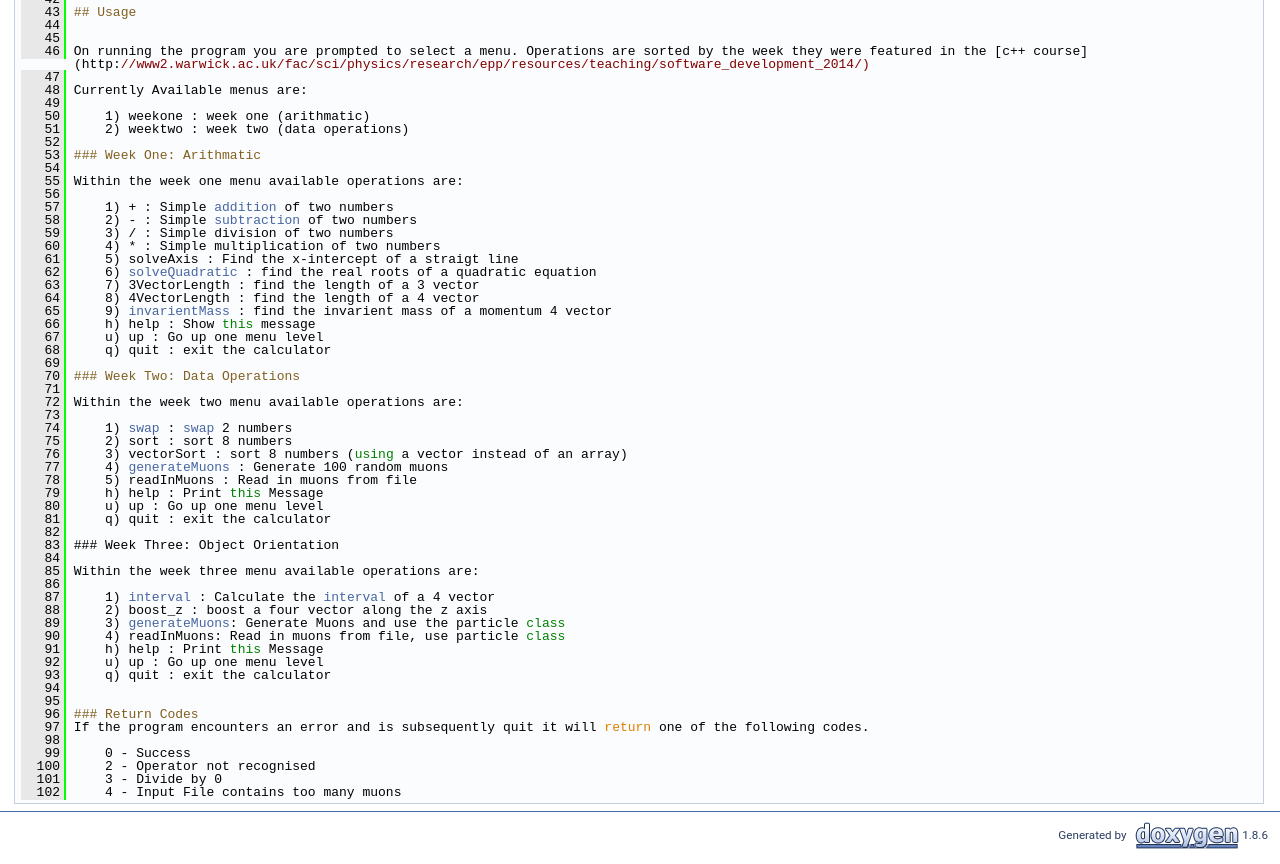
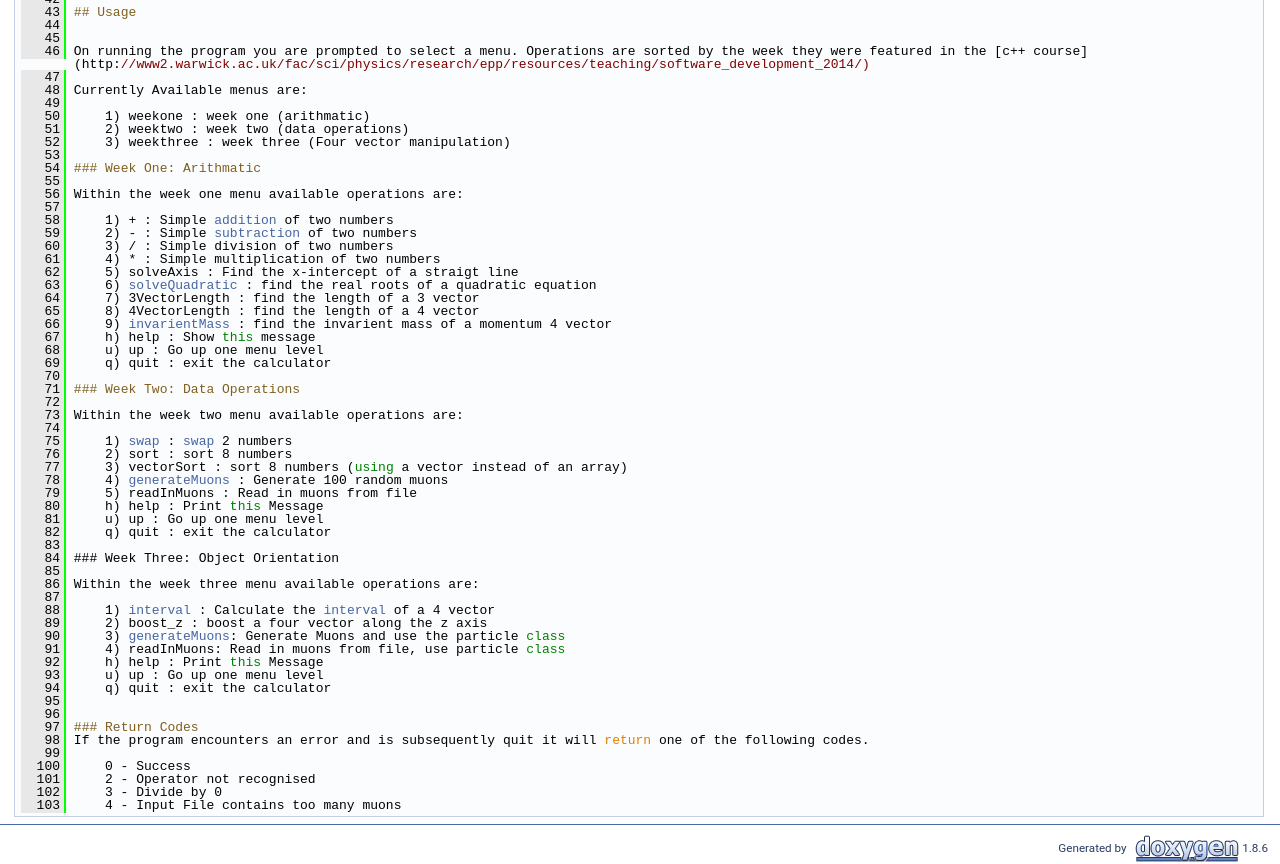
Before and after one commit to rhyseowen/pp6calculator, a plain HTML site: page README_8md_source.html in a window 1280 px wide. Shown: the part 760-1624 px from the top of the page. Drawn offline with nearby package versions, Linux system fonts and the light colour scheme; some packages are replaced by stand-ins of ours.

Commit message:
HOTFIX to readme

```diff
--- a/README_8md_source.html
+++ b/README_8md_source.html
@@ -141,57 +141,58 @@ var searchBox = new SearchBox("searchBox", "search",false,'Search');
 <div class="line"><a name="l00049"></a><span class="lineno">   49</span>&#160;</div>
 <div class="line"><a name="l00050"></a><span class="lineno">   50</span>&#160;    1) weekone : week one (arithmatic)</div>
 <div class="line"><a name="l00051"></a><span class="lineno">   51</span>&#160;    2) weektwo : week two (data operations)</div>
-<div class="line"><a name="l00052"></a><span class="lineno">   52</span>&#160;</div>
-<div class="line"><a name="l00053"></a><span class="lineno">   53</span>&#160;<span class="preprocessor">### Week One: Arithmatic</span></div>
-<div class="line"><a name="l00054"></a><span class="lineno">   54</span>&#160;<span class="preprocessor"></span></div>
-<div class="line"><a name="l00055"></a><span class="lineno">   55</span>&#160;Within the week one menu available operations are:</div>
-<div class="line"><a name="l00056"></a><span class="lineno">   56</span>&#160;</div>
-<div class="line"><a name="l00057"></a><span class="lineno">   57</span>&#160;    1) + : Simple <a class="code" href="PP6Math_8hpp.html#a61319e7836cdee8092b0d52e795bafb5">addition</a> of two numbers</div>
-<div class="line"><a name="l00058"></a><span class="lineno">   58</span>&#160;    2) - : Simple <a class="code" href="PP6Math_8hpp.html#a199c28e78c436d6655be7b7cdd8deaee">subtraction</a> of two numbers</div>
-<div class="line"><a name="l00059"></a><span class="lineno">   59</span>&#160;    3) / : Simple division of two numbers</div>
-<div class="line"><a name="l00060"></a><span class="lineno">   60</span>&#160;    4) * : Simple multiplication of two numbers</div>
-<div class="line"><a name="l00061"></a><span class="lineno">   61</span>&#160;    5) solveAxis : Find the x-intercept of a straigt line</div>
-<div class="line"><a name="l00062"></a><span class="lineno">   62</span>&#160;    6) <a class="code" href="PP6Math_8hpp.html#a1062219fe650f6939a90b2ee4488819e">solveQuadratic</a> : find the real roots of a quadratic equation</div>
-<div class="line"><a name="l00063"></a><span class="lineno">   63</span>&#160;    7) 3VectorLength : find the length of a 3 vector</div>
-<div class="line"><a name="l00064"></a><span class="lineno">   64</span>&#160;    8) 4VectorLength : find the length of a 4 vector</div>
-<div class="line"><a name="l00065"></a><span class="lineno">   65</span>&#160;    9) <a class="code" href="PP6Math_8hpp.html#aba59e5dbfc05b7b007dfd33250e40b8b">invarientMass</a> : find the invarient mass of a momentum 4 vector</div>
-<div class="line"><a name="l00066"></a><span class="lineno">   66</span>&#160;    h) help : Show <span class="keyword">this</span> message</div>
-<div class="line"><a name="l00067"></a><span class="lineno">   67</span>&#160;    u) up : Go up one menu level</div>
-<div class="line"><a name="l00068"></a><span class="lineno">   68</span>&#160;    q) quit : exit the calculator</div>
-<div class="line"><a name="l00069"></a><span class="lineno">   69</span>&#160;</div>
-<div class="line"><a name="l00070"></a><span class="lineno">   70</span>&#160;<span class="preprocessor">### Week Two: Data Operations</span></div>
-<div class="line"><a name="l00071"></a><span class="lineno">   71</span>&#160;<span class="preprocessor"></span></div>
-<div class="line"><a name="l00072"></a><span class="lineno">   72</span>&#160;Within the week two menu available operations are:</div>
-<div class="line"><a name="l00073"></a><span class="lineno">   73</span>&#160;</div>
-<div class="line"><a name="l00074"></a><span class="lineno">   74</span>&#160;    1) <a class="code" href="PP6Math_8hpp.html#a7ae7c7309599d1ee232c051ba3c4e0c3">swap</a> : <a class="code" href="PP6Math_8hpp.html#a7ae7c7309599d1ee232c051ba3c4e0c3">swap</a> 2 numbers</div>
-<div class="line"><a name="l00075"></a><span class="lineno">   75</span>&#160;    2) sort : sort 8 numbers</div>
-<div class="line"><a name="l00076"></a><span class="lineno">   76</span>&#160;    3) vectorSort : sort 8 numbers (<span class="keyword">using</span> a vector instead of an array)</div>
-<div class="line"><a name="l00077"></a><span class="lineno">   77</span>&#160;    4) <a class="code" href="PP6Math_8hpp.html#ad3b0ade388befc056f65a39f0495b3e8">generateMuons</a> : Generate 100 random muons</div>
-<div class="line"><a name="l00078"></a><span class="lineno">   78</span>&#160;    5) readInMuons : Read in muons from file</div>
-<div class="line"><a name="l00079"></a><span class="lineno">   79</span>&#160;    h) help : Print <span class="keyword">this</span> Message</div>
-<div class="line"><a name="l00080"></a><span class="lineno">   80</span>&#160;    u) up : Go up one menu level</div>
-<div class="line"><a name="l00081"></a><span class="lineno">   81</span>&#160;    q) quit : exit the calculator</div>
-<div class="line"><a name="l00082"></a><span class="lineno">   82</span>&#160;</div>
-<div class="line"><a name="l00083"></a><span class="lineno">   83</span>&#160;### Week Three: Object Orientation</div>
-<div class="line"><a name="l00084"></a><span class="lineno">   84</span>&#160;</div>
-<div class="line"><a name="l00085"></a><span class="lineno">   85</span>&#160;Within the week three menu available operations are:</div>
-<div class="line"><a name="l00086"></a><span class="lineno">   86</span>&#160;</div>
-<div class="line"><a name="l00087"></a><span class="lineno">   87</span>&#160;    1) <a class="code" href="PP6Math_8hpp.html#a426816a468046725e5a7b709be16da82">interval</a> : Calculate the <a class="code" href="PP6Math_8hpp.html#a426816a468046725e5a7b709be16da82">interval</a> of a 4 vector</div>
-<div class="line"><a name="l00088"></a><span class="lineno">   88</span>&#160;    2) boost_z : boost a four vector along the z axis</div>
-<div class="line"><a name="l00089"></a><span class="lineno">   89</span>&#160;    3) <a class="code" href="PP6Math_8hpp.html#ad3b0ade388befc056f65a39f0495b3e8">generateMuons</a>: Generate Muons and use the particle <span class="keyword">class</span></div>
-<div class="line"><a name="l00090"></a><span class="lineno">   90</span>&#160;    4) readInMuons: Read in muons from file, use particle <span class="keyword">class</span></div>
-<div class="line"><a name="l00091"></a><span class="lineno">   91</span>&#160;    h) help : Print <span class="keyword">this</span> Message</div>
-<div class="line"><a name="l00092"></a><span class="lineno">   92</span>&#160;    u) up : Go up one menu level</div>
-<div class="line"><a name="l00093"></a><span class="lineno">   93</span>&#160;    q) quit : exit the calculator</div>
-<div class="line"><a name="l00094"></a><span class="lineno">   94</span>&#160;</div>
+<div class="line"><a name="l00052"></a><span class="lineno">   52</span>&#160;    3) weekthree : week three (Four vector manipulation)</div>
+<div class="line"><a name="l00053"></a><span class="lineno">   53</span>&#160;</div>
+<div class="line"><a name="l00054"></a><span class="lineno">   54</span>&#160;<span class="preprocessor">### Week One: Arithmatic</span></div>
+<div class="line"><a name="l00055"></a><span class="lineno">   55</span>&#160;<span class="preprocessor"></span></div>
+<div class="line"><a name="l00056"></a><span class="lineno">   56</span>&#160;Within the week one menu available operations are:</div>
+<div class="line"><a name="l00057"></a><span class="lineno">   57</span>&#160;</div>
+<div class="line"><a name="l00058"></a><span class="lineno">   58</span>&#160;    1) + : Simple <a class="code" href="PP6Math_8hpp.html#a61319e7836cdee8092b0d52e795bafb5">addition</a> of two numbers</div>
+<div class="line"><a name="l00059"></a><span class="lineno">   59</span>&#160;    2) - : Simple <a class="code" href="PP6Math_8hpp.html#a199c28e78c436d6655be7b7cdd8deaee">subtraction</a> of two numbers</div>
+<div class="line"><a name="l00060"></a><span class="lineno">   60</span>&#160;    3) / : Simple division of two numbers</div>
+<div class="line"><a name="l00061"></a><span class="lineno">   61</span>&#160;    4) * : Simple multiplication of two numbers</div>
+<div class="line"><a name="l00062"></a><span class="lineno">   62</span>&#160;    5) solveAxis : Find the x-intercept of a straigt line</div>
+<div class="line"><a name="l00063"></a><span class="lineno">   63</span>&#160;    6) <a class="code" href="PP6Math_8hpp.html#a1062219fe650f6939a90b2ee4488819e">solveQuadratic</a> : find the real roots of a quadratic equation</div>
+<div class="line"><a name="l00064"></a><span class="lineno">   64</span>&#160;    7) 3VectorLength : find the length of a 3 vector</div>
+<div class="line"><a name="l00065"></a><span class="lineno">   65</span>&#160;    8) 4VectorLength : find the length of a 4 vector</div>
+<div class="line"><a name="l00066"></a><span class="lineno">   66</span>&#160;    9) <a class="code" href="PP6Math_8hpp.html#aba59e5dbfc05b7b007dfd33250e40b8b">invarientMass</a> : find the invarient mass of a momentum 4 vector</div>
+<div class="line"><a name="l00067"></a><span class="lineno">   67</span>&#160;    h) help : Show <span class="keyword">this</span> message</div>
+<div class="line"><a name="l00068"></a><span class="lineno">   68</span>&#160;    u) up : Go up one menu level</div>
+<div class="line"><a name="l00069"></a><span class="lineno">   69</span>&#160;    q) quit : exit the calculator</div>
+<div class="line"><a name="l00070"></a><span class="lineno">   70</span>&#160;</div>
+<div class="line"><a name="l00071"></a><span class="lineno">   71</span>&#160;<span class="preprocessor">### Week Two: Data Operations</span></div>
+<div class="line"><a name="l00072"></a><span class="lineno">   72</span>&#160;<span class="preprocessor"></span></div>
+<div class="line"><a name="l00073"></a><span class="lineno">   73</span>&#160;Within the week two menu available operations are:</div>
+<div class="line"><a name="l00074"></a><span class="lineno">   74</span>&#160;</div>
+<div class="line"><a name="l00075"></a><span class="lineno">   75</span>&#160;    1) <a class="code" href="PP6Math_8hpp.html#a7ae7c7309599d1ee232c051ba3c4e0c3">swap</a> : <a class="code" href="PP6Math_8hpp.html#a7ae7c7309599d1ee232c051ba3c4e0c3">swap</a> 2 numbers</div>
+<div class="line"><a name="l00076"></a><span class="lineno">   76</span>&#160;    2) sort : sort 8 numbers</div>
+<div class="line"><a name="l00077"></a><span class="lineno">   77</span>&#160;    3) vectorSort : sort 8 numbers (<span class="keyword">using</span> a vector instead of an array)</div>
+<div class="line"><a name="l00078"></a><span class="lineno">   78</span>&#160;    4) <a class="code" href="PP6Math_8hpp.html#ad3b0ade388befc056f65a39f0495b3e8">generateMuons</a> : Generate 100 random muons</div>
+<div class="line"><a name="l00079"></a><span class="lineno">   79</span>&#160;    5) readInMuons : Read in muons from file</div>
+<div class="line"><a name="l00080"></a><span class="lineno">   80</span>&#160;    h) help : Print <span class="keyword">this</span> Message</div>
+<div class="line"><a name="l00081"></a><span class="lineno">   81</span>&#160;    u) up : Go up one menu level</div>
+<div class="line"><a name="l00082"></a><span class="lineno">   82</span>&#160;    q) quit : exit the calculator</div>
+<div class="line"><a name="l00083"></a><span class="lineno">   83</span>&#160;</div>
+<div class="line"><a name="l00084"></a><span class="lineno">   84</span>&#160;### Week Three: Object Orientation</div>
+<div class="line"><a name="l00085"></a><span class="lineno">   85</span>&#160;</div>
+<div class="line"><a name="l00086"></a><span class="lineno">   86</span>&#160;Within the week three menu available operations are:</div>
+<div class="line"><a name="l00087"></a><span class="lineno">   87</span>&#160;</div>
+<div class="line"><a name="l00088"></a><span class="lineno">   88</span>&#160;    1) <a class="code" href="PP6Math_8hpp.html#a426816a468046725e5a7b709be16da82">interval</a> : Calculate the <a class="code" href="PP6Math_8hpp.html#a426816a468046725e5a7b709be16da82">interval</a> of a 4 vector</div>
+<div class="line"><a name="l00089"></a><span class="lineno">   89</span>&#160;    2) boost_z : boost a four vector along the z axis</div>
+<div class="line"><a name="l00090"></a><span class="lineno">   90</span>&#160;    3) <a class="code" href="PP6Math_8hpp.html#ad3b0ade388befc056f65a39f0495b3e8">generateMuons</a>: Generate Muons and use the particle <span class="keyword">class</span></div>
+<div class="line"><a name="l00091"></a><span class="lineno">   91</span>&#160;    4) readInMuons: Read in muons from file, use particle <span class="keyword">class</span></div>
+<div class="line"><a name="l00092"></a><span class="lineno">   92</span>&#160;    h) help : Print <span class="keyword">this</span> Message</div>
+<div class="line"><a name="l00093"></a><span class="lineno">   93</span>&#160;    u) up : Go up one menu level</div>
+<div class="line"><a name="l00094"></a><span class="lineno">   94</span>&#160;    q) quit : exit the calculator</div>
 <div class="line"><a name="l00095"></a><span class="lineno">   95</span>&#160;</div>
-<div class="line"><a name="l00096"></a><span class="lineno">   96</span>&#160;<span class="preprocessor">### Return Codes</span></div>
-<div class="line"><a name="l00097"></a><span class="lineno">   97</span>&#160;<span class="preprocessor"></span>If the program encounters an error and is subsequently quit it will <span class="keywordflow">return</span> one of the following codes.</div>
-<div class="line"><a name="l00098"></a><span class="lineno">   98</span>&#160;</div>
-<div class="line"><a name="l00099"></a><span class="lineno">   99</span>&#160;    0 - Success</div>
-<div class="line"><a name="l00100"></a><span class="lineno">  100</span>&#160;    2 - Operator not recognised</div>
-<div class="line"><a name="l00101"></a><span class="lineno">  101</span>&#160;    3 - Divide by 0</div>
-<div class="line"><a name="l00102"></a><span class="lineno">  102</span>&#160;    4 - Input File contains too many muons</div>
+<div class="line"><a name="l00096"></a><span class="lineno">   96</span>&#160;</div>
+<div class="line"><a name="l00097"></a><span class="lineno">   97</span>&#160;<span class="preprocessor">### Return Codes</span></div>
+<div class="line"><a name="l00098"></a><span class="lineno">   98</span>&#160;<span class="preprocessor"></span>If the program encounters an error and is subsequently quit it will <span class="keywordflow">return</span> one of the following codes.</div>
+<div class="line"><a name="l00099"></a><span class="lineno">   99</span>&#160;</div>
+<div class="line"><a name="l00100"></a><span class="lineno">  100</span>&#160;    0 - Success</div>
+<div class="line"><a name="l00101"></a><span class="lineno">  101</span>&#160;    2 - Operator not recognised</div>
+<div class="line"><a name="l00102"></a><span class="lineno">  102</span>&#160;    3 - Divide by 0</div>
+<div class="line"><a name="l00103"></a><span class="lineno">  103</span>&#160;    4 - Input File contains too many muons</div>
 <div class="ttc" id="PP6Math_8hpp_html_a426816a468046725e5a7b709be16da82"><div class="ttname"><a href="PP6Math_8hpp.html#a426816a468046725e5a7b709be16da82">interval</a></div><div class="ttdeci">double interval(double a0, double a1, double a2, double a3)</div><div class="ttdoc">Calculate interval of a four vector. </div><div class="ttdef"><b>Definition:</b> <a href="PP6Math_8cpp_source.html#l00219">PP6Math.cpp:219</a></div></div>
 <div class="ttc" id="PP6Math_8hpp_html_ad3b0ade388befc056f65a39f0495b3e8"><div class="ttname"><a href="PP6Math_8hpp.html#ad3b0ade388befc056f65a39f0495b3e8">generateMuons</a></div><div class="ttdeci">int generateMuons(int numberOfMuons, double *E, double *px, double *py, double *pz)</div><div class="ttdoc">Generate Muons. </div><div class="ttdef"><b>Definition:</b> <a href="PP6Math_8cpp_source.html#l00184">PP6Math.cpp:184</a></div></div>
 <div class="ttc" id="PP6Math_8hpp_html_aba59e5dbfc05b7b007dfd33250e40b8b"><div class="ttname"><a href="PP6Math_8hpp.html#aba59e5dbfc05b7b007dfd33250e40b8b">invarientMass</a></div><div class="ttdeci">double invarientMass(double E1, double px1, double py1, double pz1, double E2, double px2, double py2, double pz2)</div><div class="ttdoc">Calculate invarient mass squared. </div><div class="ttdef"><b>Definition:</b> <a href="PP6Math_8cpp_source.html#l00177">PP6Math.cpp:177</a></div></div>
```
Also changed, not shown: index.html (+1 -0 lines).
